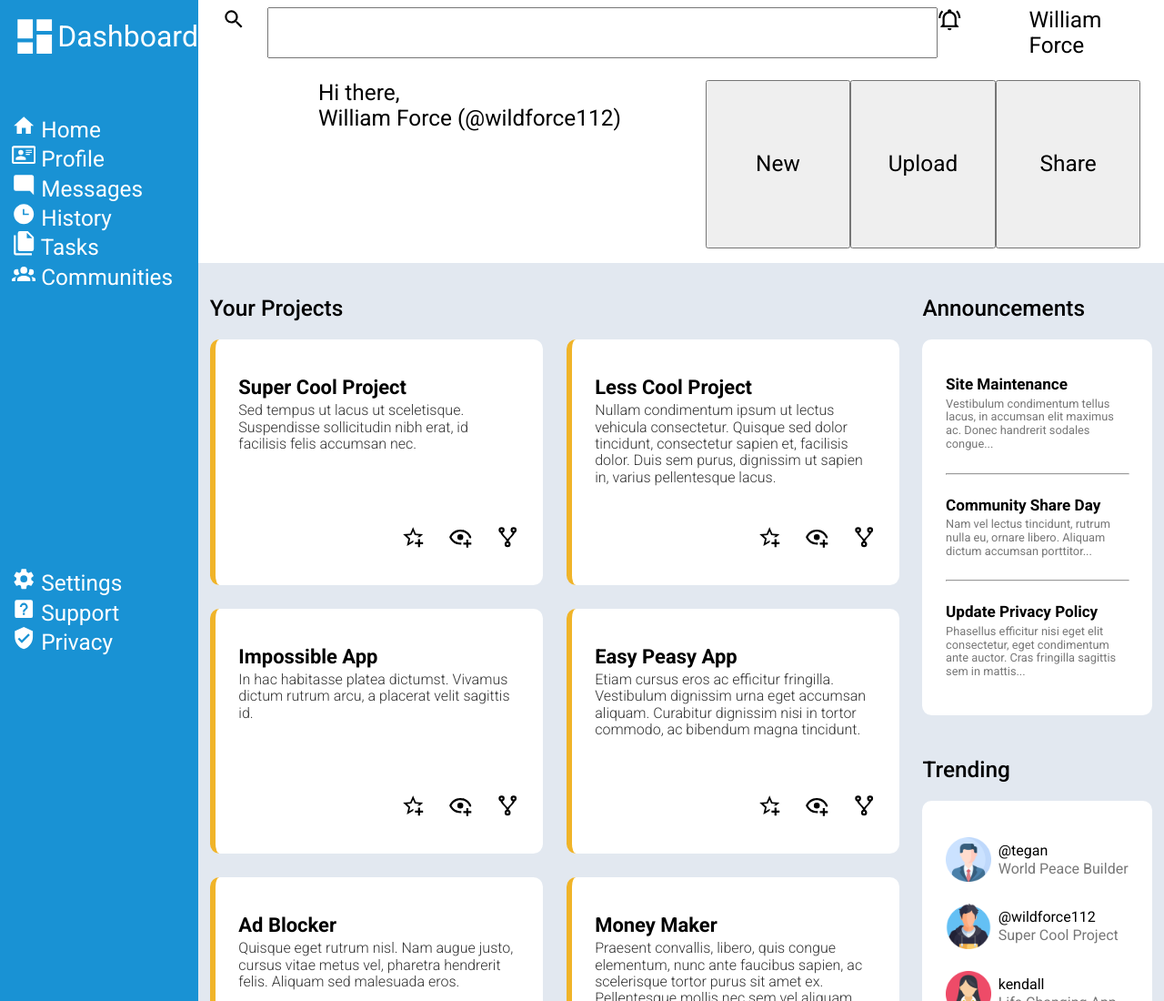
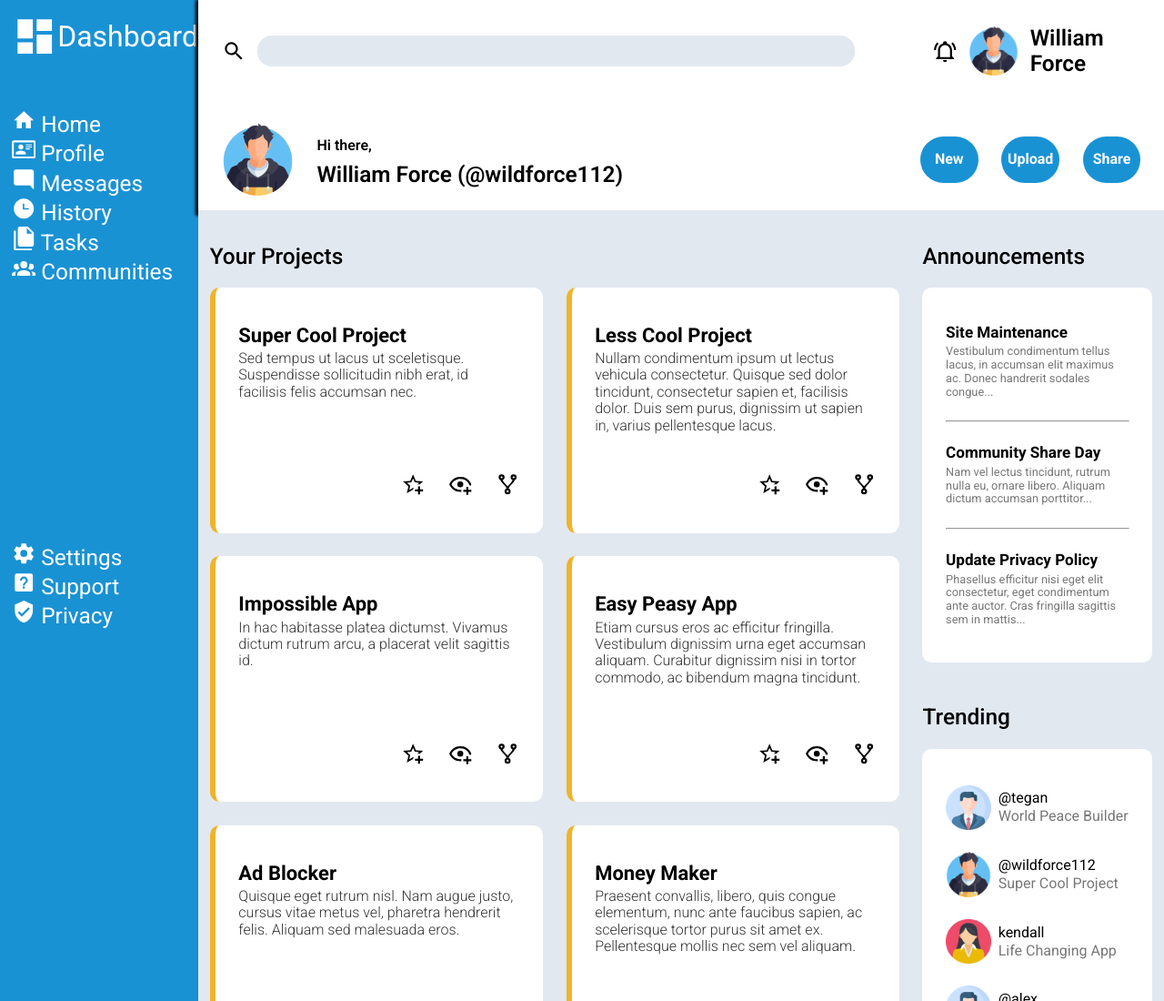
Before and after one commit to WildForce112/admin-dashboard, a website: page index.html in a window 1280 px wide. Shown: the top 1100 px of the page at 91% size. Drawn offline with nearby package versions, Linux system fonts and the light colour scheme.

Commit message:
feat: finished styling header

```diff
--- a/index.html
+++ b/index.html
@@ -100,11 +100,11 @@
         <title>bell-ring-outline</title>
         <path d="M10,21H14A2,2 0 0,1 12,23A2,2 0 0,1 10,21M21,19V20H3V19L5,17V11C5,7.9 7.03,5.17 10,4.29C10,4.19 10,4.1 10,4A2,2 0 0,1 12,2A2,2 0 0,1 14,4C14,4.1 14,4.19 14,4.29C16.97,5.17 19,7.9 19,11V17L21,19M17,11A5,5 0 0,0 12,6A5,5 0 0,0 7,11V18H17V11M19.75,3.19L18.33,4.61C20.04,6.3 21,8.6 21,11H23C23,8.07 21.84,5.25 19.75,3.19M1,11H3C3,8.6 3.96,6.3 5.67,4.61L4.25,3.19C2.16,5.25 1,8.07 1,11Z" />
       </svg>
-      <img src="" alt="" class="profile-pic">
+      <img src="./img/boy.png" alt="" class="profile-pic">
       <div>William Force</div>
     </div>
     <div>
-      <img src="" alt="">
+      <img src="./img/boy.png" alt="">
       <div>
         <div>Hi there,</div>
         <div>William Force (@wildforce112)</div>
--- a/styles.css
+++ b/styles.css
@@ -19,6 +19,10 @@ p {
 }
 svg {
   width: calc(26px + 0.05vh);
+}
+img{
+  aspect-ratio: 1/1;
+  height: calc(3vh + 2vw);
 }
 
 .sidebar {
@@ -49,22 +53,63 @@ svg {
   align-items: center;
 } */
 header {
+  padding: 2vh 2vw;
   grid-area: 1 / 2 / 2 / 3;
   display: grid;
-  grid-template-rows: minmax(30px, 1fr) 3fr;
+  grid-template-rows: 10vh 3fr;
+  gap: 5vh;
+  box-shadow: 0 3px 3px 3px black;
 }
-
 header>:first-child {
   display: grid;
-  margin: 1vh 2vw;
-  grid-template-columns: minmax(50px, 0.5fr) 12fr minmax(50px, 0.5fr) minmax(50px, 0.5fr) 2fr;
+  align-items: center;
+  grid-template-columns: calc(26px + 0.05vh) 12fr calc(26px + 0.05vh) 2.25em 2fr;
+  gap: 1vw;
+}
+header>:first-child input{
+  font-size: 1rem;
+  height: auto;
+  width: 90%;
+  background-color: #E2E8F0;
+  border: hidden;
+  border-radius: 1em;
+  padding: 1vh 1vw;
+}
+header>:first-child img{
+  height: 2.25em;
+}
+header>:first-child>:last-child {
+  font-weight: 600;
+  font-size: 1em;
 }
 header>:last-child {
   display: grid;
-  margin: 2vh 2vw;
-  grid-template-columns: 1fr 4fr 1.5fr 1.5fr 1.5fr;
+  align-items: center;
+  grid-template-columns: 3.25em 5fr repeat(3, 0.5fr);
+  gap: 2vw;
 }
-
+header>:last-child>img {
+  height: 3.25em;
+}
+header>:last-child>div {
+  font-weight: 600;
+  line-height: 2rem;
+}
+header>:last-child>div>:first-child {
+  font-size: 1rem;
+}
+header>:last-child>div>:last-child {
+  font-size: 1em;
+}
+header>:last-child>button {
+  background-color: #1992d4;
+  border: hidden;
+  color: white;
+  padding: 2vh 0;
+  font-size: 1rem;
+  font-weight: 700;
+  border-radius: 2em;
+}
 .main-content {
   --BORDER-RADIUS: calc(10px + 0.05vh);
   --DARK-GRAY: rgb(120, 120, 120);
@@ -151,7 +196,3 @@ header>:last-child {
 .trending>h2 + div>div>div>p + p{
   color: var(--DARK-GRAY);
 }
-.trending>h2 + div>div>img{
-  aspect-ratio: 1/1;
-  height: calc(3vh + 2vw);
-}
```
